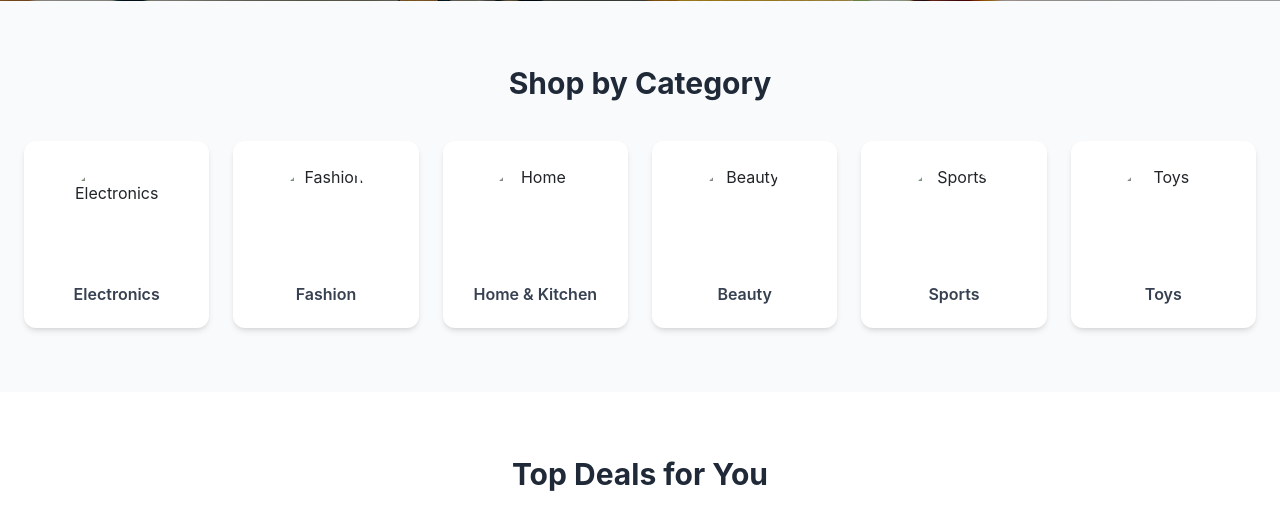
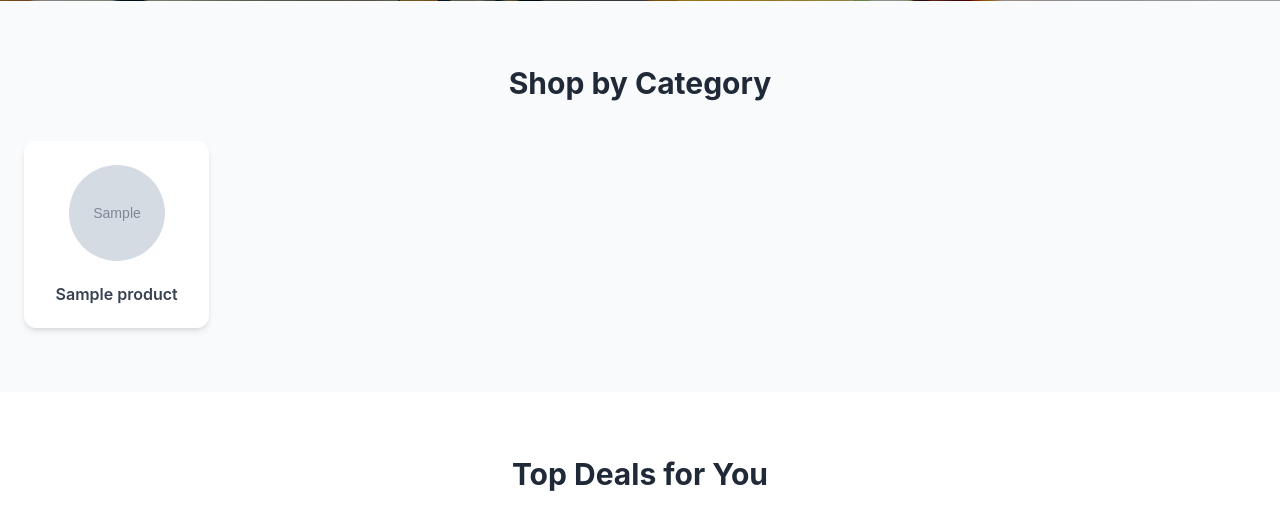
Before and after one commit to Mahavir-25/gujjucart, a Django app: page / in a window 1280 px wide. Shown: the part 889-1417 px from the top of the page. Run offline with Django 5.2, Linux system fonts and the light colour scheme; tables that the repository leaves empty hold one stand-in row (values such as "Sample post"); grey boxes marked "Sample" are stand-in pictures; some libraries are stand-ins or nearby versions.

Commit message:
last edit

```diff
--- a/dashboard/templates/dashboard/home_index.html
+++ b/dashboard/templates/dashboard/home_index.html
@@ -68,35 +68,14 @@
           <!-- Category Grid -->
           <div class="grid grid-cols-2 sm:grid-cols-3 md:grid-cols-4 lg:grid-cols-6 gap-6">
             <!-- Category Card -->
+               {% for product in products %}
             <div class="bg-white rounded-xl shadow-md hover:shadow-lg transition transform hover:-translate-y-1 p-6 text-center cursor-pointer">
-              <img src="https://via.placeholder.com/120x120/3B82F6/FFFFFF?text=Electronics" alt="Electronics" class="w-24 h-24 mx-auto rounded-full object-cover mb-4">
-              <h3 class="font-semibold text-gray-700">Electronics</h3>
+              <img src="{{ product.product_image.url }}" alt="{{ product.name }}" class="w-24 h-24 mx-auto rounded-full object-cover mb-4">
+              <h3 class="font-semibold text-gray-700">{{ product.name }}</h3>
             </div>
+            {% endfor%}
 
-            <div class="bg-white rounded-xl shadow-md hover:shadow-lg transition transform hover:-translate-y-1 p-6 text-center cursor-pointer">
-              <img src="https://via.placeholder.com/120x120/F59E0B/FFFFFF?text=Fashion" alt="Fashion" class="w-24 h-24 mx-auto rounded-full object-cover mb-4">
-              <h3 class="font-semibold text-gray-700">Fashion</h3>
-            </div>
 
-            <div class="bg-white rounded-xl shadow-md hover:shadow-lg transition transform hover:-translate-y-1 p-6 text-center cursor-pointer">
-              <img src="https://via.placeholder.com/120x120/10B981/FFFFFF?text=Home" alt="Home" class="w-24 h-24 mx-auto rounded-full object-cover mb-4">
-              <h3 class="font-semibold text-gray-700">Home & Kitchen</h3>
-            </div>
-
-            <div class="bg-white rounded-xl shadow-md hover:shadow-lg transition transform hover:-translate-y-1 p-6 text-center cursor-pointer">
-              <img src="https://via.placeholder.com/120x120/8B5CF6/FFFFFF?text=Beauty" alt="Beauty" class="w-24 h-24 mx-auto rounded-full object-cover mb-4">
-              <h3 class="font-semibold text-gray-700">Beauty</h3>
-            </div>
-
-            <div class="bg-white rounded-xl shadow-md hover:shadow-lg transition transform hover:-translate-y-1 p-6 text-center cursor-pointer">
-              <img src="https://via.placeholder.com/120x120/EF4444/FFFFFF?text=Sports" alt="Sports" class="w-24 h-24 mx-auto rounded-full object-cover mb-4">
-              <h3 class="font-semibold text-gray-700">Sports</h3>
-            </div>
-
-            <div class="bg-white rounded-xl shadow-md hover:shadow-lg transition transform hover:-translate-y-1 p-6 text-center cursor-pointer">
-              <img src="https://via.placeholder.com/120x120/6366F1/FFFFFF?text=Toys" alt="Toys" class="w-24 h-24 mx-auto rounded-full object-cover mb-4">
-              <h3 class="font-semibold text-gray-700">Toys</h3>
-            </div>
           </div>
         </div>
       </section>
```
